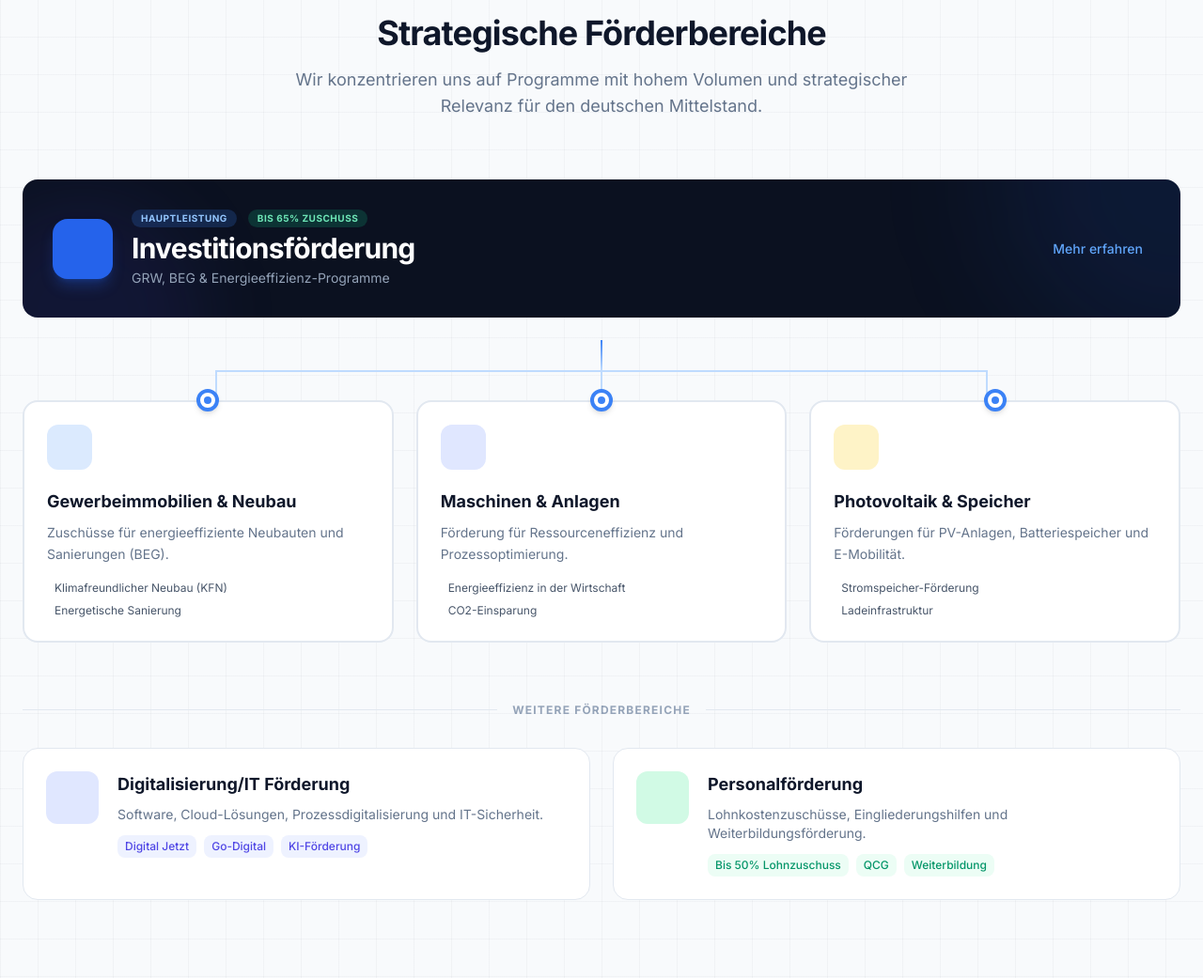
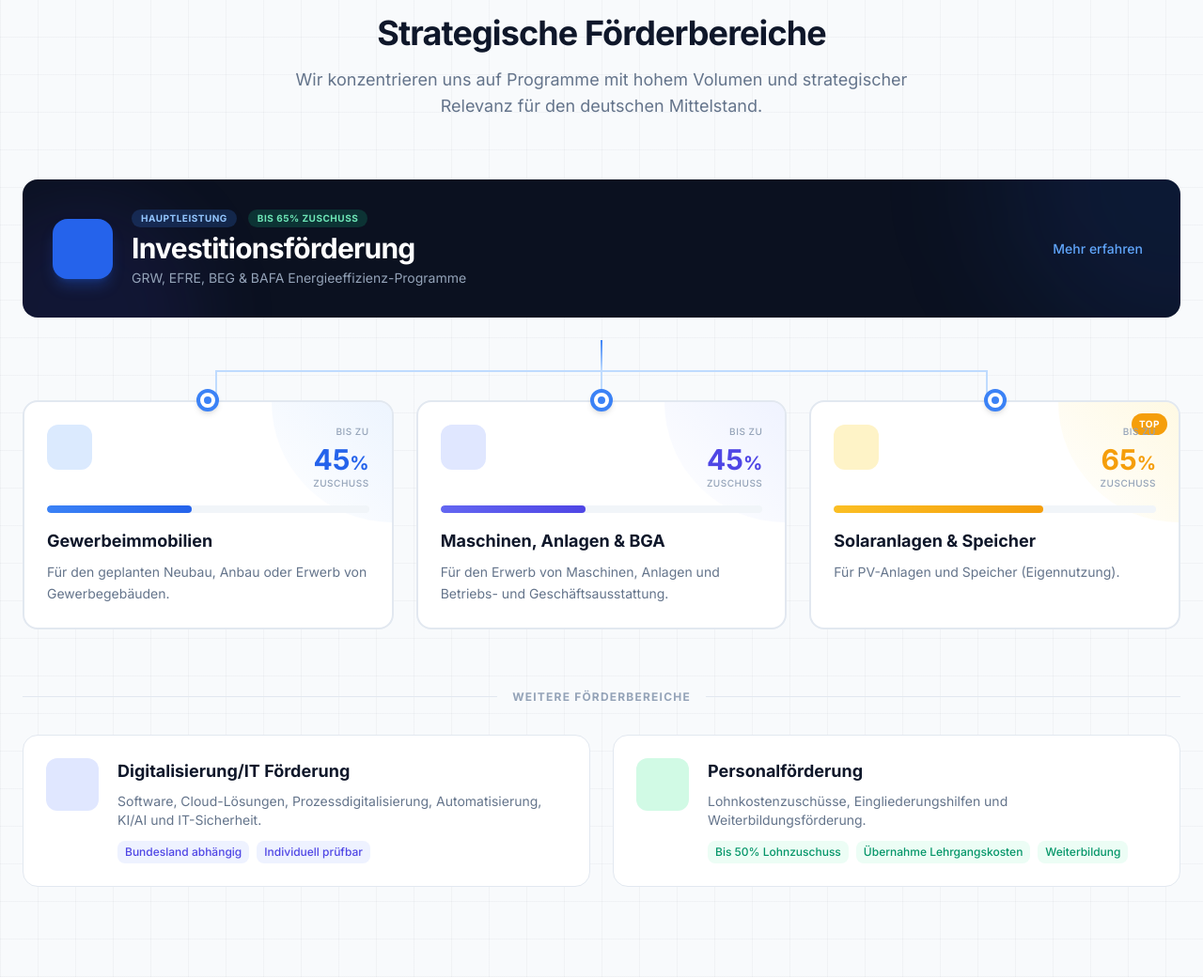
Before and after one commit to Andyban99/ZuschussPiloten-Final, a PHP site: page / in a window 1280 px wide. Shown: the part 1285-2326 px from the top of the page at 94% size. Run offline with PHP 8.4, Linux system fonts and the light colour scheme; some libraries are stand-ins or nearby versions.

Commit message:
Update homepage: Investitionsförderung cards with animated percentages
- Add prominent percentage displays with animations (45%, 45%, 65%)
- Add progress bars and "bis zu" labels
- Update Digitalisierung text and badges (Bundesland abhängig, Individuell prüfbar)
- Update Personalförderung badge (Übernahme Lehrgangskosten)
- Add GRW, EFRE, BEG & BAFA to Investitionsförderung subtitle

Co-Authored-By: Claude Opus 4.5 <noreply@anthropic.com>

```diff
--- a/css/styles.css
+++ b/css/styles.css
@@ -359,6 +359,33 @@ body {
     animation: fadeInUp 0.6s ease-out forwards;
 }
 
+/* Counter Pulse Animation */
+@keyframes pulseOnce {
+    0% {
+        transform: scale(1);
+    }
+    50% {
+        transform: scale(1.15);
+    }
+    100% {
+        transform: scale(1);
+    }
+}
+
+.animate-pulse-once {
+    animation: pulseOnce 0.5s ease-out;
+}
+
+/* Percentage number glow effect */
+[data-counter] {
+    text-shadow: 0 0 0 transparent;
+    transition: text-shadow 0.3s ease;
+}
+
+[data-counter]:hover {
+    text-shadow: 0 0 20px currentColor;
+}
+
 /* --------------------------------------------------------------------------
    6. Component Styles
    -------------------------------------------------------------------------- */
--- a/index.html
+++ b/index.html
@@ -299,7 +299,7 @@
                                         <span class="px-2.5 py-0.5 bg-emerald-500/20 text-emerald-300 text-[10px] font-bold uppercase tracking-wider rounded-full">Bis 65% Zuschuss</span>
                                     </div>
                                     <h3 class="text-2xl md:text-3xl font-bold text-white tracking-tight">Investitionsförderung</h3>
-                                    <p class="text-slate-400 text-sm mt-1">GRW, BEG & Energieeffizienz-Programme</p>
+                                    <p class="text-slate-400 text-sm mt-1">GRW, EFRE, BEG & BAFA Energieeffizienz-Programme</p>
                                 </div>
                             </div>
                             <div class="flex items-center gap-2 text-blue-400 group-hover:text-blue-300 transition-colors">
@@ -331,24 +331,33 @@
                             <div class="absolute -top-3 left-1/2 -translate-x-1/2 w-6 h-6 bg-white border-4 border-blue-500 rounded-full z-10 hidden md:flex items-center justify-center shadow-md">
                                 <div class="w-2 h-2 bg-blue-500 rounded-full"></div>
                             </div>
-                            <div class="bg-white rounded-2xl p-6 border-2 border-slate-200 hover:border-blue-400 hover:shadow-xl transition-all duration-300 h-full">
-                                <div class="w-12 h-12 bg-blue-100 text-blue-600 rounded-xl flex items-center justify-center mb-5 group-hover:bg-blue-600 group-hover:text-white transition-colors">
+                            <div class="bg-white rounded-2xl p-6 border-2 border-slate-200 hover:border-blue-400 hover:shadow-xl transition-all duration-300 h-full relative overflow-hidden">
+                                <!-- Background Gradient -->
+                                <div class="absolute top-0 right-0 w-32 h-32 bg-gradient-to-bl from-blue-100 to-transparent rounded-bl-full opacity-50"></div>
+
+                                <div class="relative z-10">
+                                    <div class="flex items-start justify-between mb-4">
+                                        <div class="w-12 h-12 bg-blue-100 text-blue-600 rounded-xl flex items-center justify-center group-hover:bg-blue-600 group-hover:text-white transition-colors">
                                             <iconify-icon icon="solar:city-bold-duotone" width="28"></iconify-icon>
                                         </div>
-                                <h4 class="text-lg font-bold text-slate-900 mb-2 group-hover:text-blue-700 transition-colors">Gewerbeimmobilien & Neubau</h4>
-                                <p class="text-slate-500 text-sm leading-relaxed mb-4">
-                                    Zuschüsse für energieeffiziente Neubauten und Sanierungen (BEG).
+                                        <!-- Animated Percentage Badge -->
+                                        <div class="text-right">
+                                            <div class="text-[10px] text-slate-400 font-medium uppercase tracking-wider mb-1">bis zu</div>
+                                            <div class="text-3xl font-bold text-blue-600 group-hover:scale-110 transition-transform" data-counter="45">
+                                                <span class="counter-value">45</span><span class="text-xl">%</span>
+                                            </div>
+                                            <div class="text-[10px] text-slate-400 font-medium uppercase tracking-wider">Zuschuss</div>
+                                        </div>
+                                    </div>
+                                    <!-- Progress Bar -->
+                                    <div class="w-full bg-slate-100 rounded-full h-2 mb-4 overflow-hidden">
+                                        <div class="h-full bg-gradient-to-r from-blue-500 to-blue-600 rounded-full transition-all duration-1000 group-hover:w-[45%]" style="width: 45%"></div>
+                                    </div>
+                                    <h4 class="text-lg font-bold text-slate-900 mb-2 group-hover:text-blue-700 transition-colors">Gewerbeimmobilien</h4>
+                                    <p class="text-slate-500 text-sm leading-relaxed">
+                                        Für den geplanten Neubau, Anbau oder Erwerb von Gewerbegebäuden.
                                     </p>
-                                <ul class="space-y-2">
-                                    <li class="flex items-center gap-2 text-xs text-slate-600">
-                                        <iconify-icon icon="solar:check-circle-bold" class="text-blue-500"></iconify-icon>
-                                        Klimafreundlicher Neubau (KFN)
-                                    </li>
-                                    <li class="flex items-center gap-2 text-xs text-slate-600">
-                                        <iconify-icon icon="solar:check-circle-bold" class="text-blue-500"></iconify-icon>
-                                        Energetische Sanierung
-                                    </li>
-                                </ul>
+                                </div>
                             </div>
                         </div>
 
@@ -358,51 +367,71 @@
                             <div class="absolute -top-3 left-1/2 -translate-x-1/2 w-6 h-6 bg-white border-4 border-blue-500 rounded-full z-10 hidden md:flex items-center justify-center shadow-md">
                                 <div class="w-2 h-2 bg-blue-500 rounded-full"></div>
                             </div>
-                            <div class="bg-white rounded-2xl p-6 border-2 border-slate-200 hover:border-blue-400 hover:shadow-xl transition-all duration-300 h-full">
-                                <div class="w-12 h-12 bg-indigo-100 text-indigo-600 rounded-xl flex items-center justify-center mb-5 group-hover:bg-indigo-600 group-hover:text-white transition-colors">
+                            <div class="bg-white rounded-2xl p-6 border-2 border-slate-200 hover:border-indigo-400 hover:shadow-xl transition-all duration-300 h-full relative overflow-hidden">
+                                <!-- Background Gradient -->
+                                <div class="absolute top-0 right-0 w-32 h-32 bg-gradient-to-bl from-indigo-100 to-transparent rounded-bl-full opacity-50"></div>
+
+                                <div class="relative z-10">
+                                    <div class="flex items-start justify-between mb-4">
+                                        <div class="w-12 h-12 bg-indigo-100 text-indigo-600 rounded-xl flex items-center justify-center group-hover:bg-indigo-600 group-hover:text-white transition-colors">
                                             <iconify-icon icon="solar:sledgehammer-bold-duotone" width="28"></iconify-icon>
                                         </div>
-                                <h4 class="text-lg font-bold text-slate-900 mb-2 group-hover:text-indigo-700 transition-colors">Maschinen & Anlagen</h4>
-                                <p class="text-slate-500 text-sm leading-relaxed mb-4">
-                                    Förderung für Ressourceneffizienz und Prozessoptimierung.
+                                        <!-- Animated Percentage Badge -->
+                                        <div class="text-right">
+                                            <div class="text-[10px] text-slate-400 font-medium uppercase tracking-wider mb-1">bis zu</div>
+                                            <div class="text-3xl font-bold text-indigo-600 group-hover:scale-110 transition-transform" data-counter="45">
+                                                <span class="counter-value">45</span><span class="text-xl">%</span>
+                                            </div>
+                                            <div class="text-[10px] text-slate-400 font-medium uppercase tracking-wider">Zuschuss</div>
+                                        </div>
+                                    </div>
+                                    <!-- Progress Bar -->
+                                    <div class="w-full bg-slate-100 rounded-full h-2 mb-4 overflow-hidden">
+                                        <div class="h-full bg-gradient-to-r from-indigo-500 to-indigo-600 rounded-full transition-all duration-1000 group-hover:w-[45%]" style="width: 45%"></div>
+                                    </div>
+                                    <h4 class="text-lg font-bold text-slate-900 mb-2 group-hover:text-indigo-700 transition-colors">Maschinen, Anlagen & BGA</h4>
+                                    <p class="text-slate-500 text-sm leading-relaxed">
+                                        Für den Erwerb von Maschinen, Anlagen und Betriebs- und Geschäftsausstattung.
                                     </p>
-                                <ul class="space-y-2">
-                                    <li class="flex items-center gap-2 text-xs text-slate-600">
-                                        <iconify-icon icon="solar:check-circle-bold" class="text-indigo-500"></iconify-icon>
-                                        Energieeffizienz in der Wirtschaft
-                                    </li>
-                                    <li class="flex items-center gap-2 text-xs text-slate-600">
-                                        <iconify-icon icon="solar:check-circle-bold" class="text-indigo-500"></iconify-icon>
-                                        CO2-Einsparung
-                                    </li>
-                                </ul>
+                                </div>
                             </div>
                         </div>
 
-                        <!-- Card 3: Photovoltaik & Speicher -->
+                        <!-- Card 3: Solaranlagen & Speicher -->
                         <div class="relative group">
                             <!-- Pin/Connector Dot -->
                             <div class="absolute -top-3 left-1/2 -translate-x-1/2 w-6 h-6 bg-white border-4 border-blue-500 rounded-full z-10 hidden md:flex items-center justify-center shadow-md">
                                 <div class="w-2 h-2 bg-blue-500 rounded-full"></div>
                             </div>
-                            <div class="bg-white rounded-2xl p-6 border-2 border-slate-200 hover:border-amber-400 hover:shadow-xl transition-all duration-300 h-full">
-                                <div class="w-12 h-12 bg-amber-100 text-amber-600 rounded-xl flex items-center justify-center mb-5 group-hover:bg-amber-500 group-hover:text-white transition-colors">
+                            <div class="bg-white rounded-2xl p-6 border-2 border-slate-200 hover:border-amber-400 hover:shadow-xl transition-all duration-300 h-full relative overflow-hidden">
+                                <!-- Background Gradient -->
+                                <div class="absolute top-0 right-0 w-32 h-32 bg-gradient-to-bl from-amber-100 to-transparent rounded-bl-full opacity-50"></div>
+                                <!-- Special Highlight for highest percentage -->
+                                <div class="absolute top-3 right-3 px-2 py-1 bg-amber-500 text-white text-[10px] font-bold uppercase tracking-wider rounded-full">Top</div>
+
+                                <div class="relative z-10">
+                                    <div class="flex items-start justify-between mb-4">
+                                        <div class="w-12 h-12 bg-amber-100 text-amber-600 rounded-xl flex items-center justify-center group-hover:bg-amber-500 group-hover:text-white transition-colors">
                                             <iconify-icon icon="solar:sun-2-bold-duotone" width="28"></iconify-icon>
                                         </div>
-                                <h4 class="text-lg font-bold text-slate-900 mb-2 group-hover:text-amber-600 transition-colors">Photovoltaik & Speicher</h4>
-                                <p class="text-slate-500 text-sm leading-relaxed mb-4">
-                                    Förderungen für PV-Anlagen, Batteriespeicher und E-Mobilität.
+                                        <!-- Animated Percentage Badge -->
+                                        <div class="text-right">
+                                            <div class="text-[10px] text-slate-400 font-medium uppercase tracking-wider mb-1">bis zu</div>
+                                            <div class="text-3xl font-bold text-amber-500 group-hover:scale-110 transition-transform" data-counter="65">
+                                                <span class="counter-value">65</span><span class="text-xl">%</span>
+                                            </div>
+                                            <div class="text-[10px] text-slate-400 font-medium uppercase tracking-wider">Zuschuss</div>
+                                        </div>
+                                    </div>
+                                    <!-- Progress Bar -->
+                                    <div class="w-full bg-slate-100 rounded-full h-2 mb-4 overflow-hidden">
+                                        <div class="h-full bg-gradient-to-r from-amber-400 to-amber-500 rounded-full transition-all duration-1000 group-hover:w-[65%]" style="width: 65%"></div>
+                                    </div>
+                                    <h4 class="text-lg font-bold text-slate-900 mb-2 group-hover:text-amber-600 transition-colors">Solaranlagen & Speicher</h4>
+                                    <p class="text-slate-500 text-sm leading-relaxed">
+                                        Für PV-Anlagen und Speicher (Eigennutzung).
                                     </p>
-                                <ul class="space-y-2">
-                                    <li class="flex items-center gap-2 text-xs text-slate-600">
-                                        <iconify-icon icon="solar:check-circle-bold" class="text-amber-500"></iconify-icon>
-                                        Stromspeicher-Förderung
-                                    </li>
-                                    <li class="flex items-center gap-2 text-xs text-slate-600">
-                                        <iconify-icon icon="solar:check-circle-bold" class="text-amber-500"></iconify-icon>
-                                        Ladeinfrastruktur
-                                    </li>
-                                </ul>
+                                </div>
                             </div>
                         </div>
                     </div>
@@ -431,11 +460,10 @@
                                     <h4 class="text-lg font-bold text-slate-900 group-hover:text-indigo-700 transition-colors">Digitalisierung/IT Förderung</h4>
                                     <iconify-icon icon="solar:arrow-right-linear" class="text-slate-300 group-hover:text-indigo-500 group-hover:translate-x-1 transition-all" width="20"></iconify-icon>
                                 </div>
-                                <p class="text-slate-500 text-sm mb-3">Software, Cloud-Lösungen, Prozessdigitalisierung und IT-Sicherheit.</p>
+                                <p class="text-slate-500 text-sm mb-3">Software, Cloud-Lösungen, Prozessdigitalisierung, Automatisierung, KI/AI und IT-Sicherheit.</p>
                                 <div class="flex flex-wrap gap-2">
-                                    <span class="px-2 py-1 bg-indigo-50 text-indigo-600 text-xs font-medium rounded-lg">Digital Jetzt</span>
-                                    <span class="px-2 py-1 bg-indigo-50 text-indigo-600 text-xs font-medium rounded-lg">Go-Digital</span>
-                                    <span class="px-2 py-1 bg-indigo-50 text-indigo-600 text-xs font-medium rounded-lg">KI-Förderung</span>
+                                    <span class="px-2 py-1 bg-indigo-50 text-indigo-600 text-xs font-medium rounded-lg">Bundesland abhängig</span>
+                                    <span class="px-2 py-1 bg-indigo-50 text-indigo-600 text-xs font-medium rounded-lg">Individuell prüfbar</span>
                                 </div>
                             </div>
                         </div>
@@ -455,7 +483,7 @@
                                 <p class="text-slate-500 text-sm mb-3">Lohnkostenzuschüsse, Eingliederungshilfen und Weiterbildungsförderung.</p>
                                 <div class="flex flex-wrap gap-2">
                                     <span class="px-2 py-1 bg-emerald-50 text-emerald-600 text-xs font-medium rounded-lg">Bis 50% Lohnzuschuss</span>
-                                    <span class="px-2 py-1 bg-emerald-50 text-emerald-600 text-xs font-medium rounded-lg">QCG</span>
+                                    <span class="px-2 py-1 bg-emerald-50 text-emerald-600 text-xs font-medium rounded-lg">Übernahme Lehrgangskosten</span>
                                     <span class="px-2 py-1 bg-emerald-50 text-emerald-600 text-xs font-medium rounded-lg">Weiterbildung</span>
                                 </div>
                             </div>
--- a/js/main.js
+++ b/js/main.js
@@ -269,11 +269,15 @@
             entries.forEach(entry => {
                 if (entry.isIntersecting) {
                     const target = parseInt(entry.target.dataset.counter, 10);
-                    animateCounter(entry.target, target);
+                    // Find the counter-value span inside or use the element itself
+                    const valueElement = entry.target.querySelector('.counter-value') || entry.target;
+                    animateCounter(valueElement, target, 1500);
+                    // Add a pulse animation class
+                    entry.target.classList.add('animate-pulse-once');
                     observer.unobserve(entry.target);
                 }
             });
-        }, { threshold: 0.5 });
+        }, { threshold: 0.3 });
 
         counters.forEach(counter => observer.observe(counter));
     }
```
Lines whose indentation alone changed are shown as unchanged.
